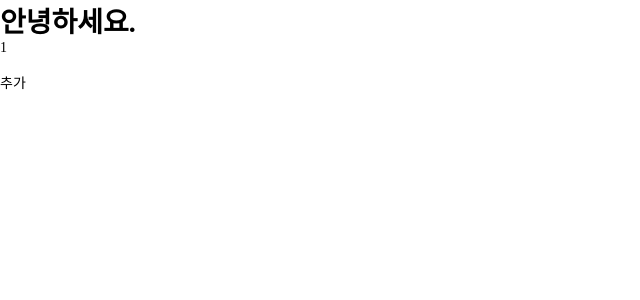
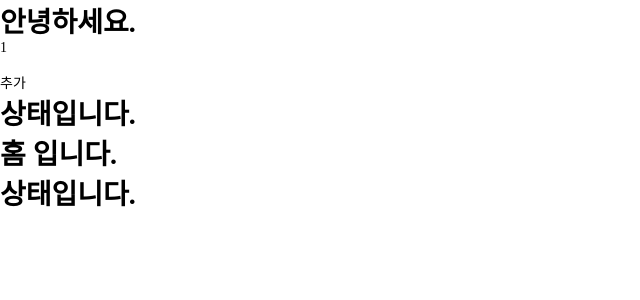
Before and after one commit to lilis7575/vue-cli-create, a Vue app: page / in a window 1280 px wide. Shown: the top 300 px of the page, without its empty margins (0-640 px from the left). Built offline with nearby package versions, Linux system fonts and the light colour scheme.

Commit message:
Vue CLI 3.0 시작하기 - 04

```diff
--- a/src/App.vue
+++ b/src/App.vue
@@ -3,16 +3,24 @@
     <h1>{{ title }}</h1>
     <p>{{ count }}</p>
     <button @click="count ++">추가</button>
+
+    <HomeComponent/>
+    <AppStatus/>
   </div>
 </template>
 
 <script>
+import HomeComponent from "@/Home";
+
 export default {
   data() {
     return {
       title: "안녕하세요.",
       count: 1
     };
+  },
+  components: {
+    HomeComponent
   }
 };
 </script>
--- /dev/null
+++ b/src/Home.vue
@@ -0,0 +1,16 @@
+<template>
+  <div>
+    <AppStatus/>
+    <h1>{{ homeTitle }}</h1>
+  </div>
+</template>
+
+<script>
+export default {
+  data() {
+    return {
+      homeTitle: "홈 입니다."
+    };
+  }
+};
+</script>
--- /dev/null
+++ b/src/Status.vue
@@ -0,0 +1,13 @@
+<template>
+  <h1>{{ title }}</h1>
+</template>
+
+<script>
+export default {
+  data() {
+    return {
+      title: "상태입니다."
+    };
+  }
+};
+</script>
--- a/src/main.js
+++ b/src/main.js
@@ -4,6 +4,10 @@ import './plugins/vuetify'
 import App from './App.vue'
 import router from './router'
 import store from './store'
+
+import StatusComponents from '@/Status'
+
+Vue.component('AppStatus', StatusComponents);
 
 Vue.config.productionTip = false
 
```
